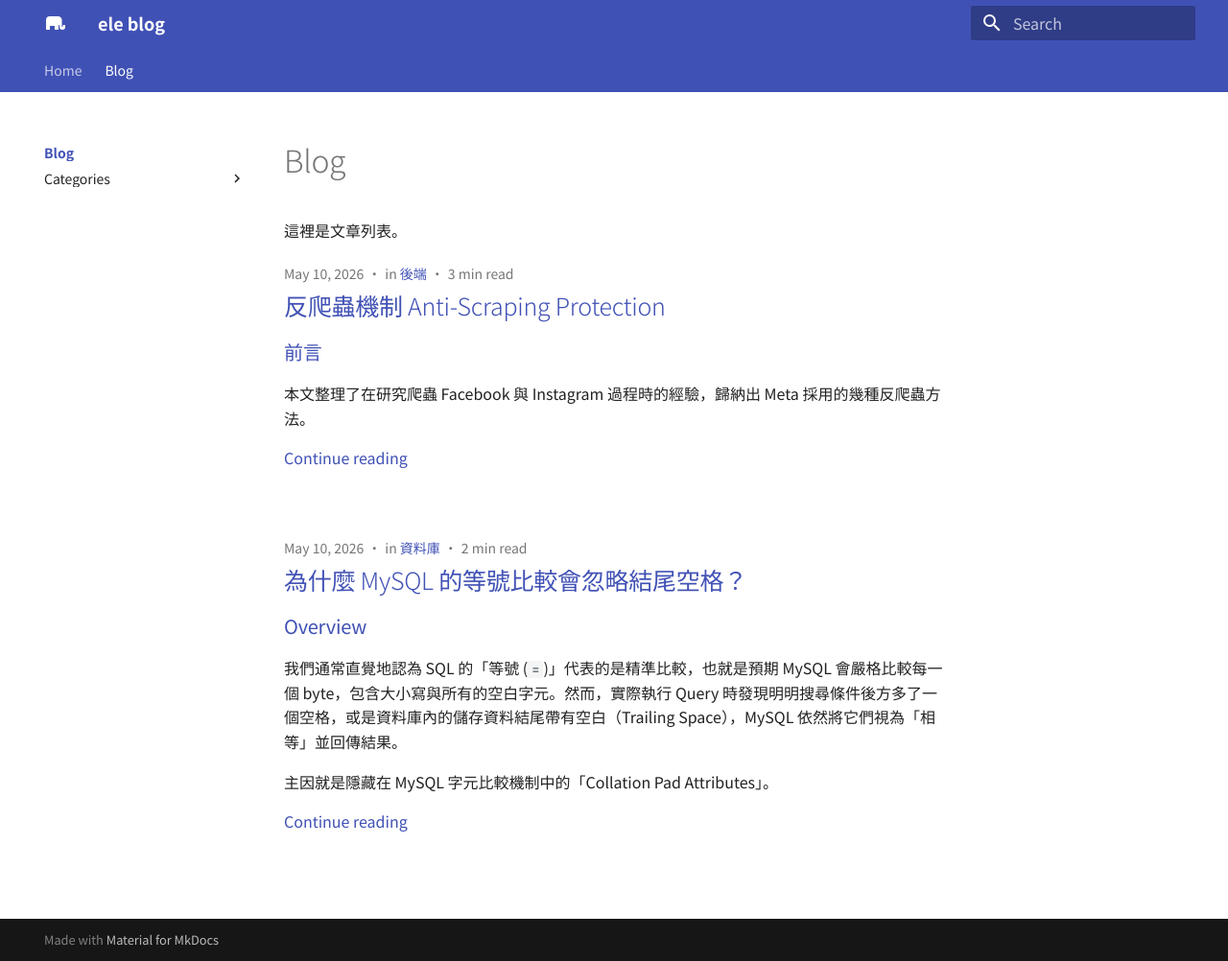
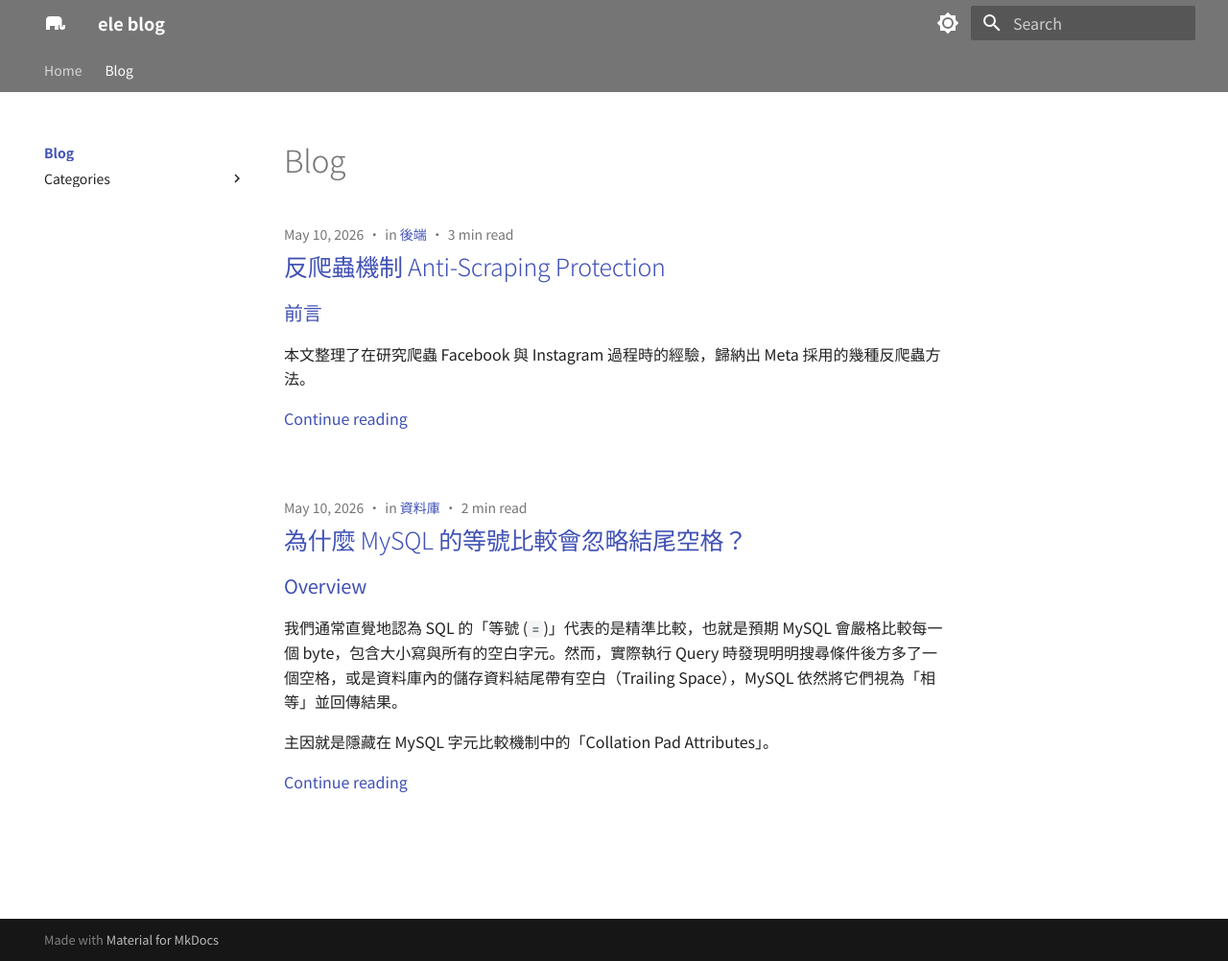
Before and after one commit to eeeleeeeee/blog, an MkDocs documentation site: the page built from docs/blog/index.md, in a window 1280 px wide and 1002 px high. Shown: the whole window at 96% size. Built offline with MkDocs 1.6.1 and Material for MkDocs 9.7.7, drawn with Linux system fonts in a browser that asks for light colours.

Commit message:
style: add dark mode toggle and switch primary color to grey

```diff
--- a/docs/blog/index.md
+++ b/docs/blog/index.md
@@ -1,3 +1 @@
 # Blog
-
-這裡是文章列表。
--- a/mkdocs.yml
+++ b/mkdocs.yml
@@ -8,6 +8,21 @@ theme:
     code: JetBrains Mono
   icon:
     logo: material/elephant
+  palette:
+    - media: "(prefers-color-scheme: light)"
+      scheme: default
+      primary: grey
+      accent: indigo
+      toggle:
+        icon: material/brightness-7
+        name: 切換成深色模式
+    - media: "(prefers-color-scheme: dark)"
+      scheme: slate
+      primary: grey
+      accent: indigo
+      toggle:
+        icon: material/brightness-4
+        name: 切換成淺色模式
   features:
     - navigation.tabs
     - navigation.indexes
```
